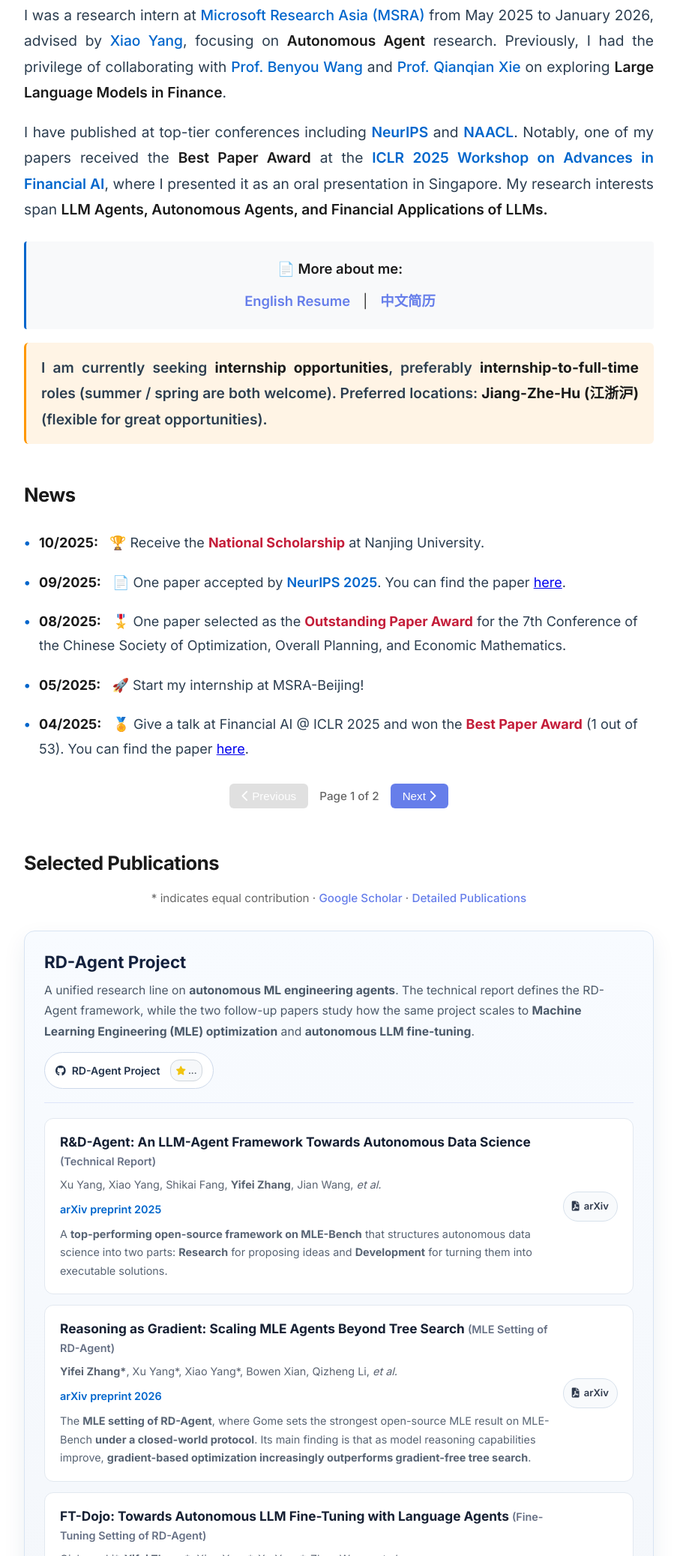
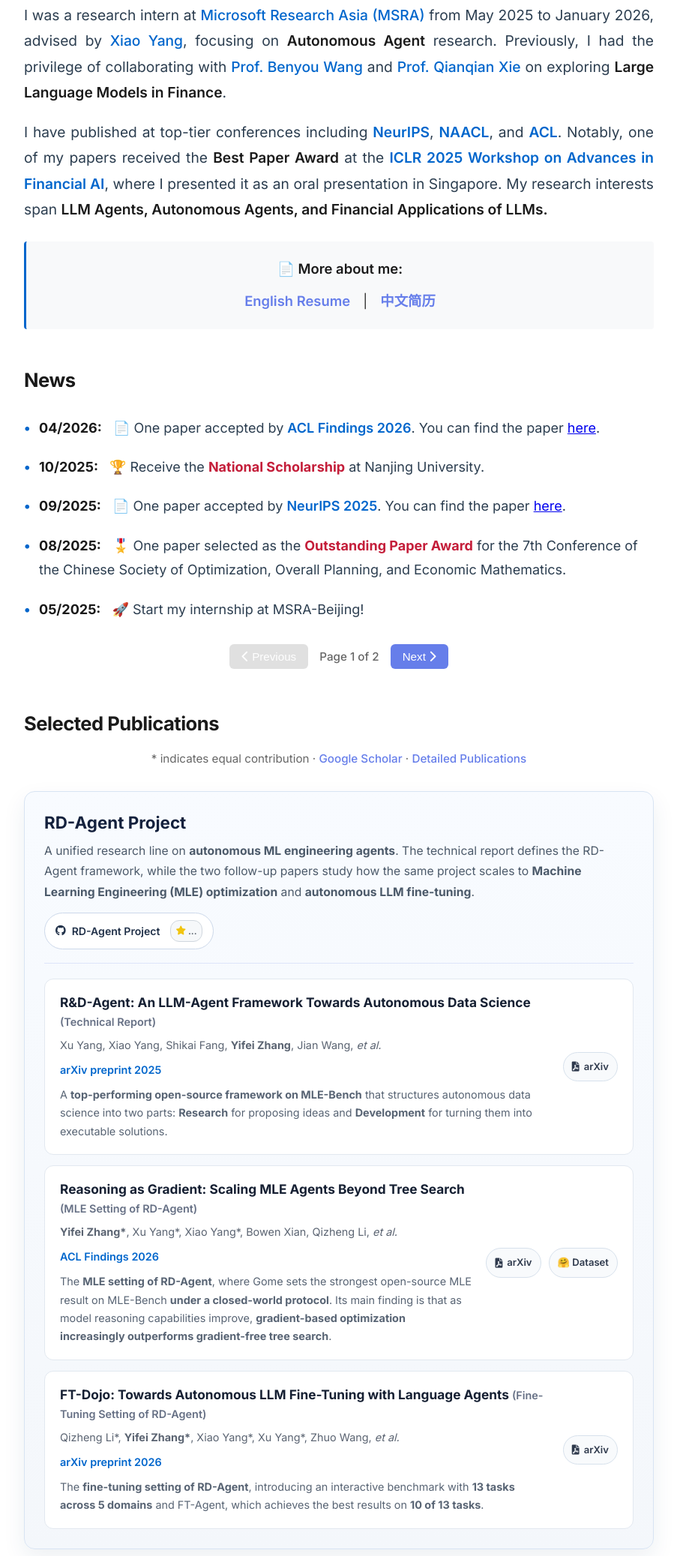
Before and after one commit to Hoder-zyf/hoder-zyf.github.io, a plain HTML site: page index.html in a window 1280 px wide. Shown: the part 601-2676 px from the top of the page at 75% size, without its empty margins (188-1091 px from the left). Drawn offline with Linux system fonts and the light colour scheme; no server answers.

Commit message:
update acl findings 2026

```diff
--- a/index.html
+++ b/index.html
@@ -1184,7 +1184,7 @@
 
                 <p>I was a research intern at <a href="https://www.microsoft.com/en-us/research/lab/microsoft-research-asia/" target="_blank">Microsoft Research Asia (MSRA)</a> from May 2025 to January 2026, advised by <a href="https://www.microsoft.com/en-us/research/people/xiaoyang/" target="_blank">Xiao Yang</a>, focusing on <strong>Autonomous Agent</strong> research. Previously, I had the privilege of collaborating with <a href="https://sds.cuhk.edu.cn/teacher/571" target="_blank">Prof. Benyou Wang</a> and <a href="http://jszy.whu.edu.cn/xieqianqian/zh_CN/index/1646702/list/" target="_blank">Prof. Qianqian Xie</a> on exploring <strong>Large Language Models in Finance</strong>.</p>
 
-                <p>I have published at top-tier conferences including <em>NeurIPS</em> and <em>NAACL</em>. Notably, one of my papers received the <strong>Best Paper Award</strong> at the <em>ICLR 2025 Workshop on Advances in Financial AI</em>, where I presented it as an oral presentation in Singapore. My research interests span <strong>LLM Agents, Autonomous Agents, and Financial Applications of LLMs.</strong></p>
+                <p>I have published at top-tier conferences including <em>NeurIPS</em>, <em>NAACL</em>, and <em>ACL</em>. Notably, one of my papers received the <strong>Best Paper Award</strong> at the <em>ICLR 2025 Workshop on Advances in Financial AI</em>, where I presented it as an oral presentation in Singapore. My research interests span <strong>LLM Agents, Autonomous Agents, and Financial Applications of LLMs.</strong></p>
 
                 <div class="resume-links">
                     <strong>📄 More about me:</strong>
@@ -1192,9 +1192,6 @@
                     <a href="pdf/cn-cv-zyf.pdf" target="_blank">中文简历</a>
                 </div>
 
-                <p class="opportunity-callout">
-                    I am currently seeking <strong>internship opportunities</strong>, preferably <strong>internship-to-full-time</strong> roles (summer / spring are both welcome). Preferred locations: <strong>Jiang-Zhe-Hu (江浙沪)</strong> (flexible for great opportunities).
-                </p>
             </div>
         </section>
 
@@ -1202,6 +1199,10 @@
         <section id="news">
             <h2>News</h2>
             <ul class="news-list" id="news-list">
+                <li class="news-item">
+                    <span class="news-date">04/2026:</span>
+                    📄 One paper accepted by <em>ACL Findings 2026</em>. You can find the paper <a href="https://arxiv.org/abs/2603.01692" target="_blank">here</a>.
+                </li>
                 <li class="news-item">
                     <span class="news-date">10/2025:</span>
                     🏆 Receive the <strong>National Scholarship</strong> at Nanjing University.
@@ -1304,13 +1305,14 @@
                             <div class="project-paper-authors">
                                 <strong>Yifei Zhang*</strong>, Xu Yang*, Xiao Yang*, Bowen Xian, Qizheng Li, <em>et al.</em>
                             </div>
-                            <div class="project-paper-meta">arXiv preprint 2026</div>
+                            <div class="project-paper-meta">ACL Findings 2026</div>
                             <div class="project-paper-desc">
                                 The <strong>MLE setting of RD-Agent</strong>, where Gome sets the strongest open-source MLE result on MLE-Bench <strong>under a closed-world protocol</strong>. Its main finding is that as model reasoning capabilities improve, <strong>gradient-based optimization increasingly outperforms gradient-free tree search</strong>.
                             </div>
                         </div>
                         <div class="project-paper-links">
                             <a href="https://arxiv.org/abs/2603.01692" target="_blank"><i class="fas fa-file-pdf"></i> arXiv</a>
+                            <a href="https://huggingface.co/datasets/amstrongzyf/Gome-GPT5-Traces" target="_blank">🤗 Dataset</a>
                         </div>
                     </article>
 
```
Also changed, not shown: publications.html (+5 -2 lines), 4 other files.
